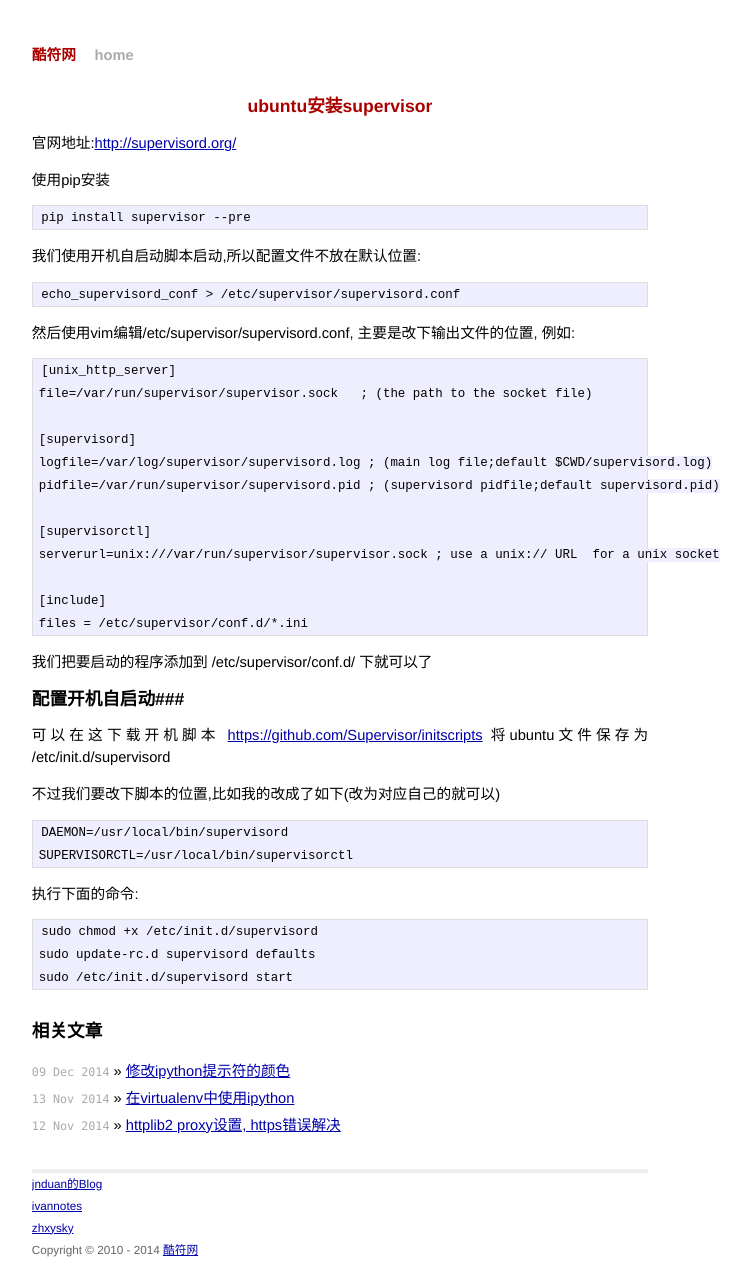
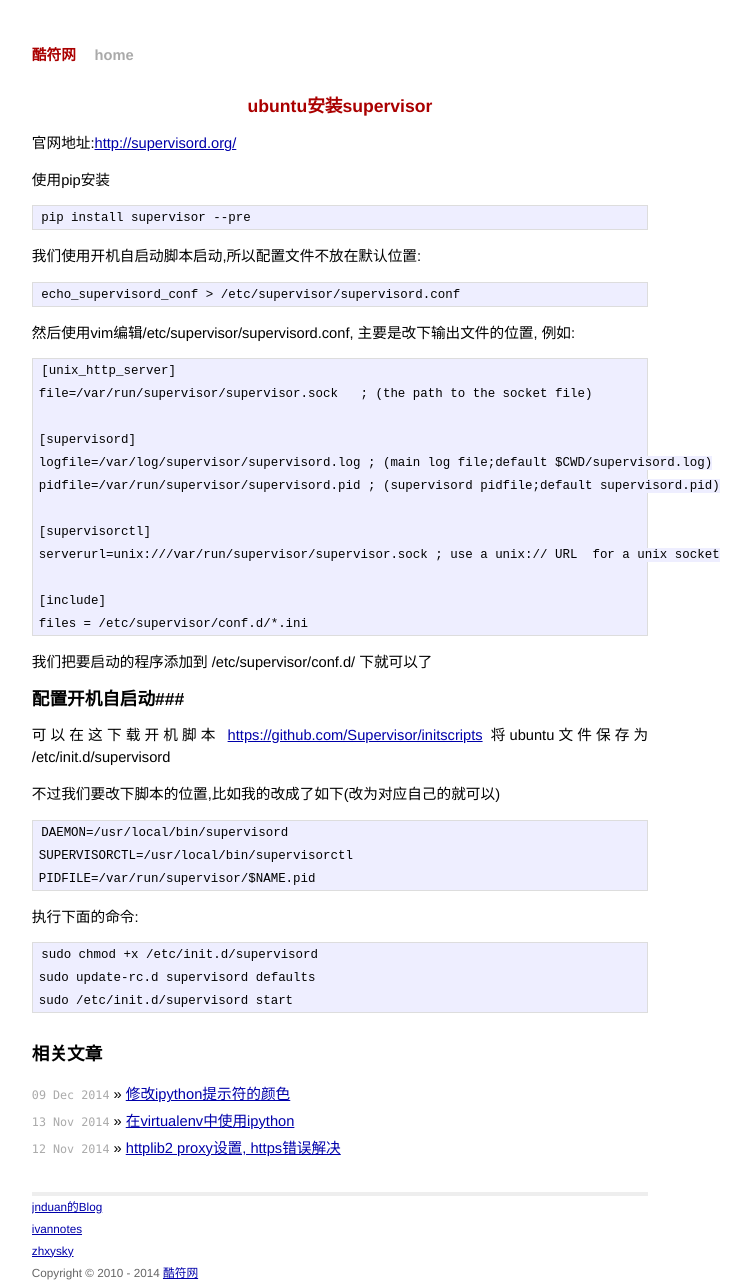
Before and after one commit to ll1l11/codeif.github.io, a Jekyll site: the page built from _posts/2014-09-10-ubuntu-install-supervisor.md, in a window 1280 px wide. Shown: the whole page, without its empty margins (300-1051 px from the left). Built offline with Jekyll 4.4.1, drawn with Linux system fonts in a browser that asks for light colours; Markdown is read by kramdown in place of the engine named in the settings; comment, search, counter and statistics services are not loaded; before the commit the page ends 1261 px from its top, so only the background shows below that.

Commit message:
modify supervisor:

```diff
--- a/_posts/2014-09-10-ubuntu-install-supervisor.md
+++ b/_posts/2014-09-10-ubuntu-install-supervisor.md
@@ -41,6 +41,7 @@ title: ubuntu安装supervisor
 
     DAEMON=/usr/local/bin/supervisord
     SUPERVISORCTL=/usr/local/bin/supervisorctl
+    PIDFILE=/var/run/supervisor/$NAME.pid
 
 
 执行下面的命令:
```
